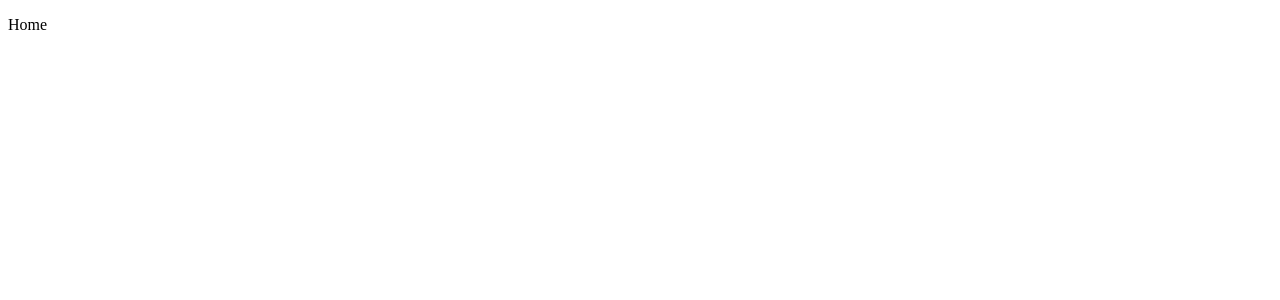
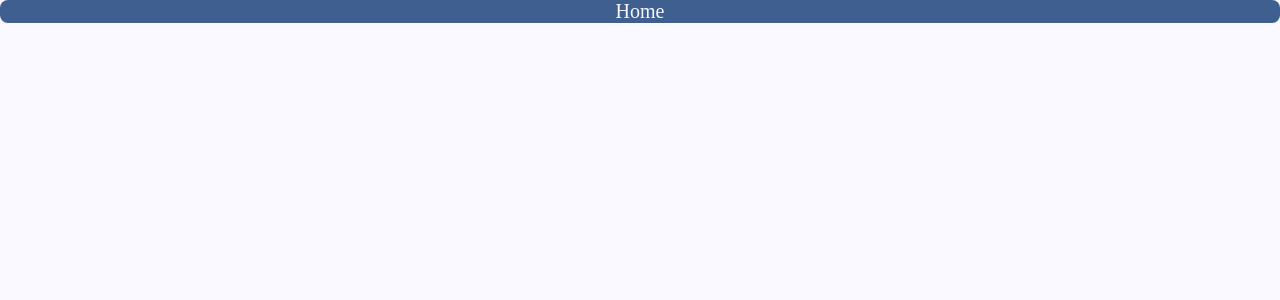
Before and after one commit to nazaninjh/sourcing, a Next.js app: page / in a window 1280 px wide. Shown: the top 300 px of the page. Built offline with nearby package versions, Linux system fonts and the light colour scheme.

Commit message:
Add globals css and sass sub styles

```diff
--- /dev/null
+++ b/src/app/globals.scss
@@ -0,0 +1,39 @@
+@use "./styles/variables" as vars;
+@use "./styles//functions" as fns;
+@use "./styles/mixins" as mixin;
+
+body {
+  margin: 0;
+  padding: 0;
+  box-sizing: border-box;
+  background-color: vars.$color-bg;
+  font-size: vars.$fz-m-m;
+  max-width: 100%;
+}
+.wrapper {
+  max-width: 100%;
+  padding-inline: 1rem;
+  padding-block: 0px;
+}
+
+.global-btn {
+  @include mixin.GlobalBtn;
+}
+
+@media (min-width: 640px) and (max-width: 1440px) {
+  .wrapper {
+    max-width: vars.$max-page-width;
+    margin: 0 auto;
+    padding-inline: 2rem;
+    padding-block: 0px;
+  }
+}
+
+@media (min-width: 1440px) {
+  .wrapper {
+    max-width: vars.$max-page-width;
+    margin: 0 auto;
+    padding-inline: 0px;
+    padding-block: 0px;
+  }
+}
--- a/src/app/layout.tsx
+++ b/src/app/layout.tsx
@@ -1,9 +1,8 @@
 import type { Metadata } from "next";
 
-import "./globals.css";
-
+import "./globals.scss";
 export const metadata: Metadata = {
-  title: "Create Next App",
+  title: "جمع سپاری",
   description: "Generated by create next app",
 };
 
--- a/src/app/page.tsx
+++ b/src/app/page.tsx
@@ -1,3 +1,5 @@
+import clsx from "clsx";
+import styles from "./page.module.scss";
 export default function Home() {
-  return <p>Home</p>;
+  return <p className={clsx(styles.home, "wrapper", "global-btn")}>Home</p>;
 }
--- /dev/null
+++ b/src/app/styles/_functions.scss
@@ -0,0 +1,3 @@
+@function px_to_rem($px, $base: 16) {
+  @return #{$px / $base}rem;
+}
--- /dev/null
+++ b/src/app/styles/_mixins.scss
@@ -0,0 +1,13 @@
+@use "./functions" as fn;
+@use "./variables" as vars;
+
+@mixin GlobalBtn($bg: vars.$color-primary, $color: vars.$text-light) {
+  background-color: $bg;
+  color: $color;
+  padding: 0.5rem 1rem;
+  border-radius: fn.px_to_rem(8);
+
+  width: auto;
+
+  text-align: center;
+}
--- /dev/null
+++ b/src/app/styles/_variables.scss
@@ -0,0 +1,31 @@
+// colors
+$color-primary: rgba(62, 95, 144, 1);
+$color-secondary: rgba(0, 165, 148, 1);
+$color-red: rgba(208, 77, 77, 1);
+$color-dark-gray: rgba(19, 19, 19, 1);
+
+$color-bg: rgba(249, 249, 255, 1);
+
+$color-surface: rgba(255, 255, 255, 1);
+// texts
+$text-light: rgba(249, 249, 255, 1);
+$text-dark: rgba(25, 28, 32, 1);
+
+// borders
+$border-gray: rgba(116, 119, 127, 1);
+
+// fonts
+
+// mobile
+$fz-m-s: clamp(0.75rem, 0.5556rem + 1.1111vw, 1rem);
+$fz-m-m: clamp(0.875rem, 0.5833rem + 1.6667vw, 1.25rem);
+$fz-m-lg: clamp(1rem, 0.6111rem + 2.2222vw, 1.5rem);
+
+// desktop
+$fz-s: clamp(0.75rem, 0.55rem + 0.5vw, 1rem);
+$fz-m: clamp(0.875rem, 0.575rem + 0.75vw, 1.25rem);
+$fz-lg: clamp(1rem, 0.6rem + 1vw, 1.5rem);
+
+// width
+
+$max-page-width: 1440px;
```
Also changed, not shown: src/app/globals.css (deleted), src/app/page.module.css (deleted), src/app/page.module.scss (added).
